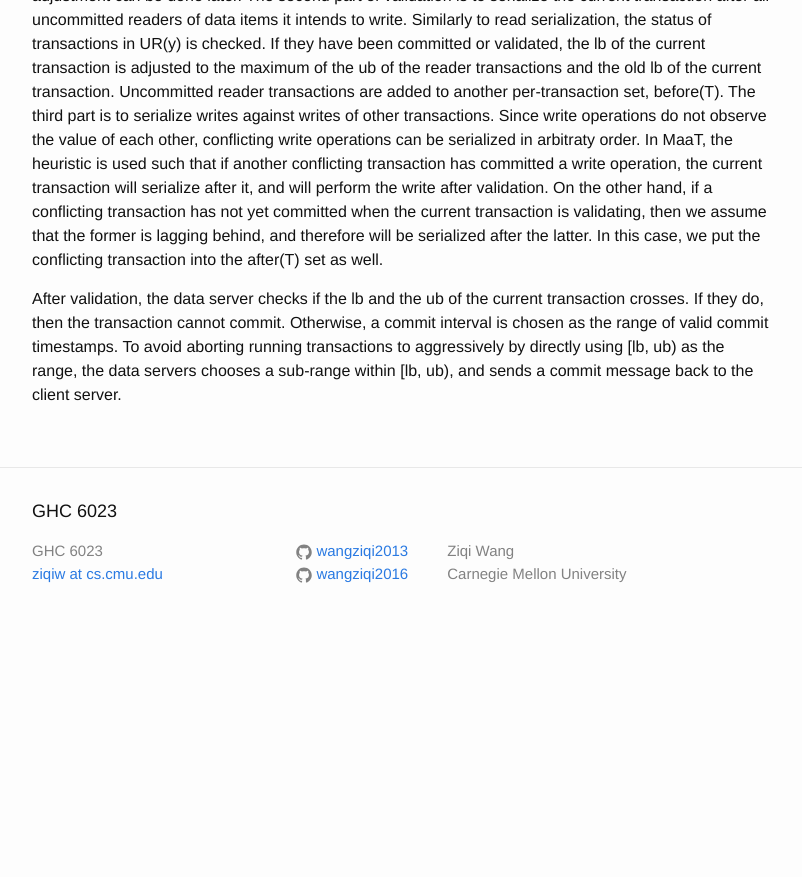
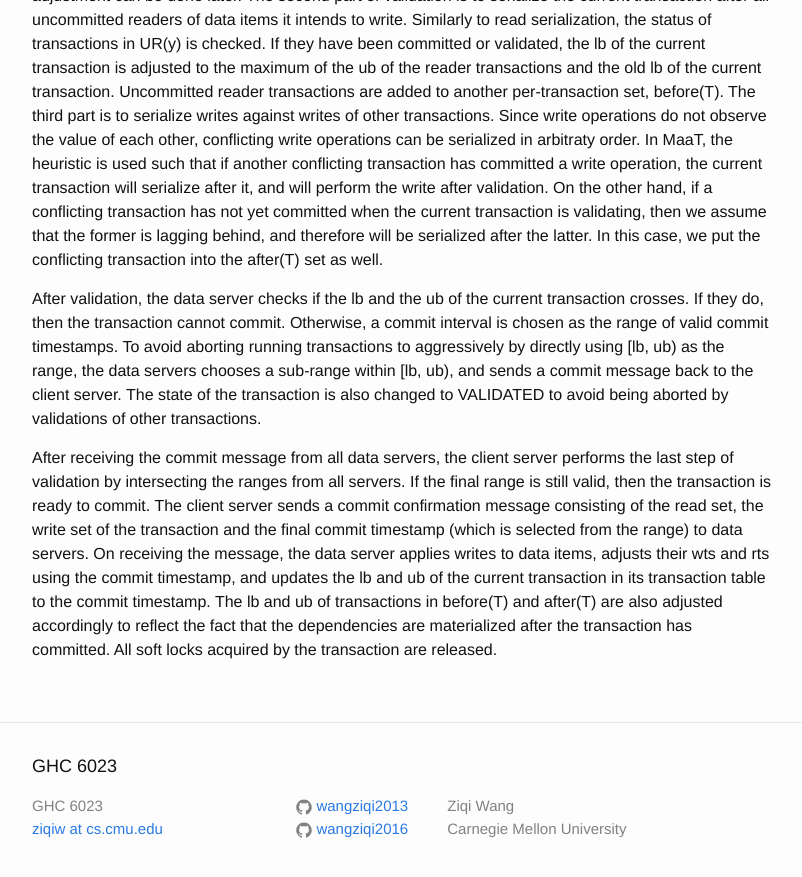
Before and after one commit to wangziqi2013/wangziqi2013.github.io, a Jekyll site: the page built from _posts/2018-12-18-maat.markdown, in a window 1280 px wide and 900 px high, scrolled down 2590 px. Shown: the top 877 px of the window, without its empty margins (238-1040 px from the left). Built offline with Jekyll 4.4.1, drawn with Linux system fonts in a browser that asks for light colours; before the commit the page ends 3235 px from its top, so only the background shows below that.

Commit message:
Finish commit

```diff
--- a/_posts/2018-12-18-maat.markdown
+++ b/_posts/2018-12-18-maat.markdown
@@ -99,4 +99,14 @@ the conflicting transaction into the after(T) set as well.
 After validation, the data server checks if the lb and the ub of the current transaction crosses. If they do, then
 the transaction cannot commit. Otherwise, a commit interval is chosen as the range of valid commit timestamps. To avoid
 aborting running transactions to aggressively by directly using [lb, ub) as the range, the data servers chooses a sub-range
-within [lb, ub), and sends a commit message back to the client server.
+within [lb, ub), and sends a commit message back to the client server. The state of the transaction is also
+changed to VALIDATED to avoid being aborted by validations of other transactions.
+
+After receiving the commit message from all data servers, the client server performs the last step of validation
+by intersecting the ranges from all servers. If the final range is still valid, then the transaction is ready to commit.
+The client server sends a commit confirmation message consisting of the read set, the write set of the transaction and the
+final commit timestamp (which is selected from the range) to data servers. On receiving the message, the data server
+applies writes to data items, adjusts their wts and rts using the commit timestamp, and updates the lb and ub of the
+current transaction in its transaction table to the commit timestamp. The lb and ub of transactions in before(T) and
+after(T) are also adjusted accordingly to reflect the fact that the dependencies are materialized after the transaction
+has committed. All soft locks acquired by the transaction are released.
```
